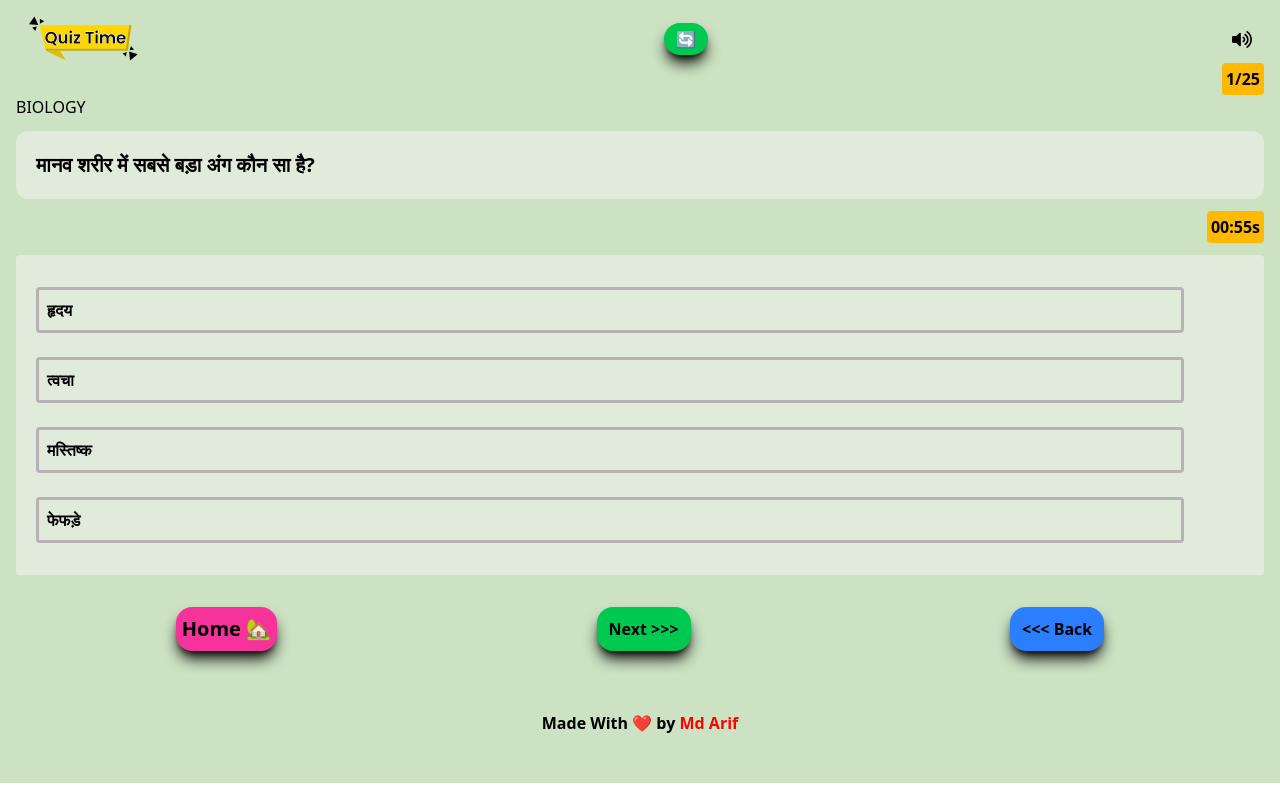
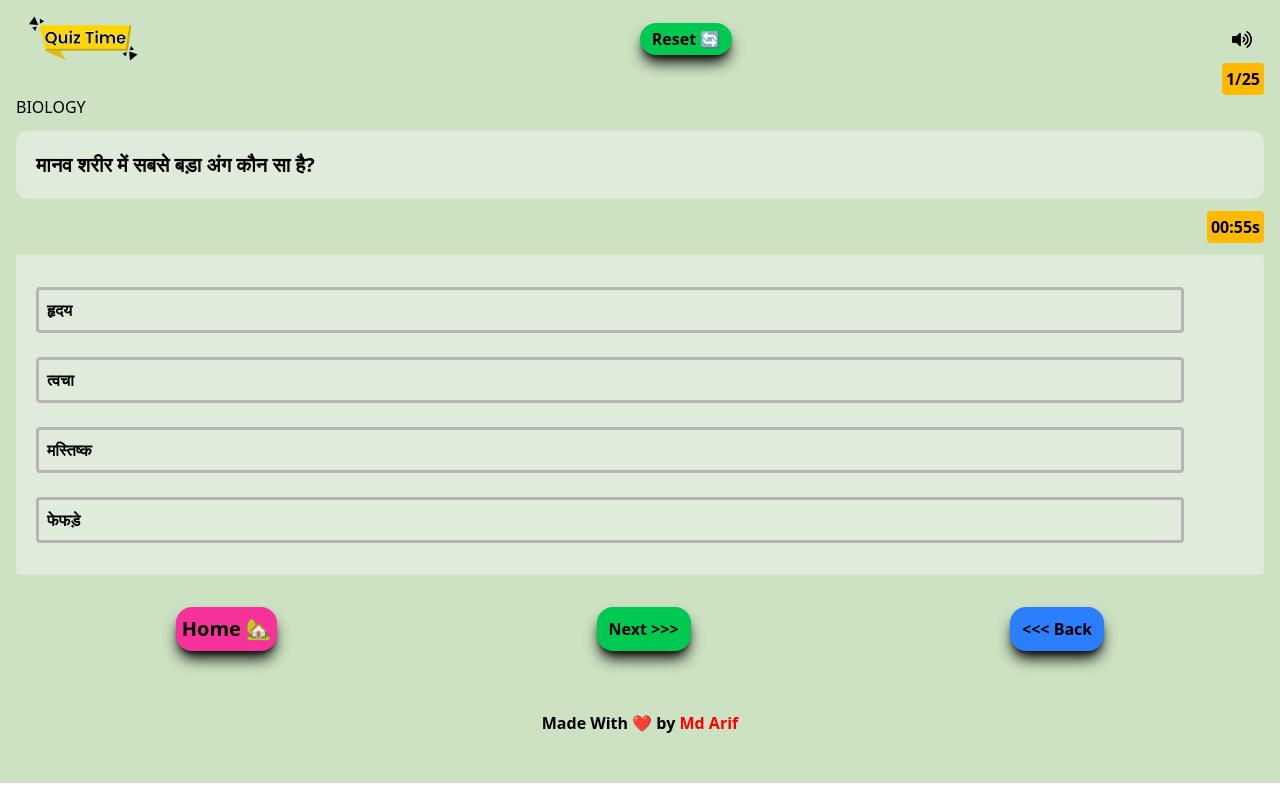
Before and after one commit to mdarif-codrr/quiz-App-using-react, a React (Vite) app: page /biology in a window 1280 px wide. Built offline with nearby package versions, Linux system fonts and the light colour scheme; a web font is replaced by a local one.

Commit message:
update subj. reset butoon

```diff
--- a/src/components/QuizTime.jsx
+++ b/src/components/QuizTime.jsx
@@ -98,7 +98,7 @@ function QuizTime() {
           <div className="img-container">
             <img className="logo max-w-28" src={QuizLogo} alt="" />
           </div>
-          <div> <ToggleButton text={'🔄️'} title={'reset this subject'} onClick={handleReset} /> </div>
+          <div> <ToggleButton text={'Reset 🔄️'} title={'reset this subject'} onClick={handleReset} /> </div>
           <div className="music-btn">
             <img className="sound max-w-5" src={Volume} alt="" />
           </div>
```
